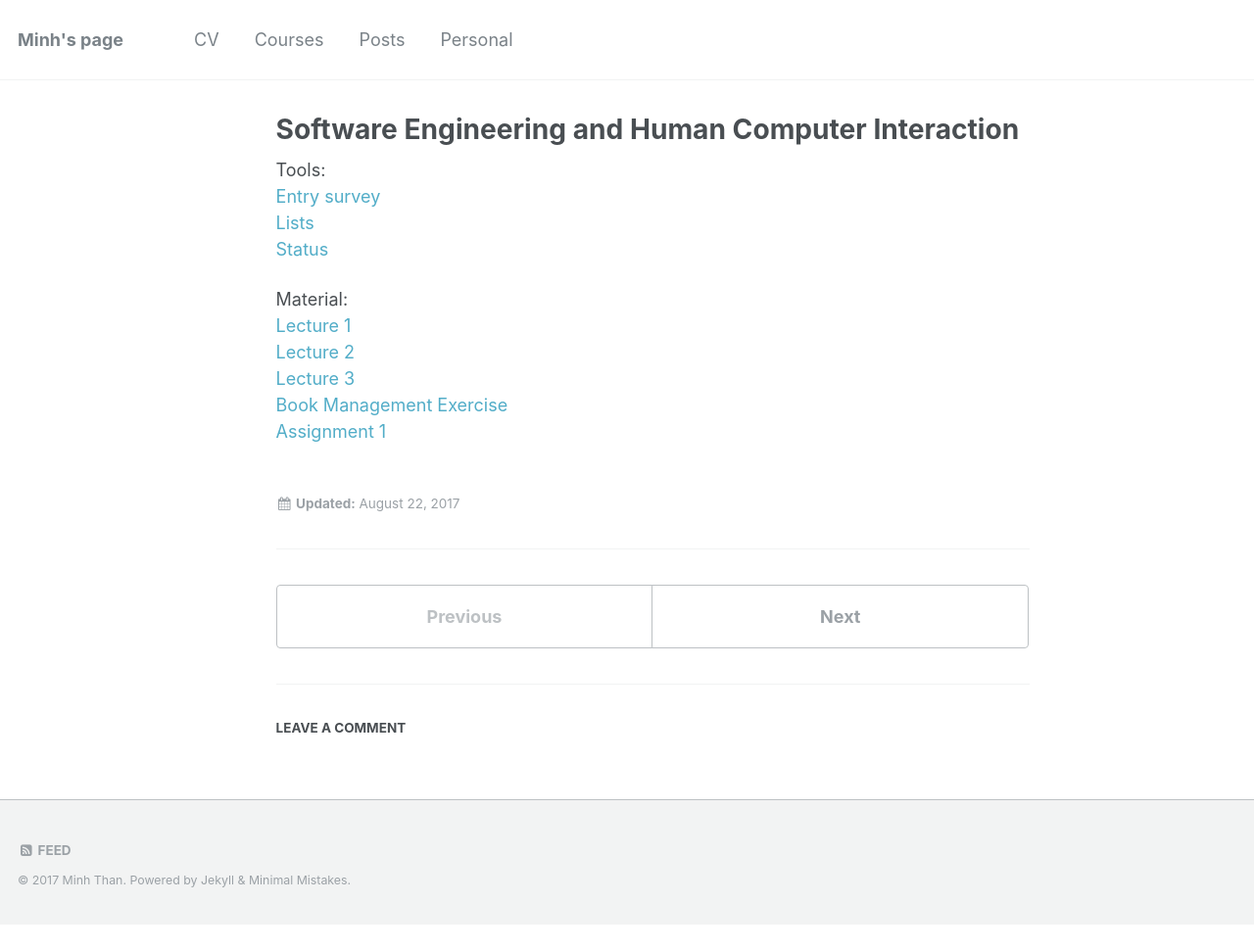
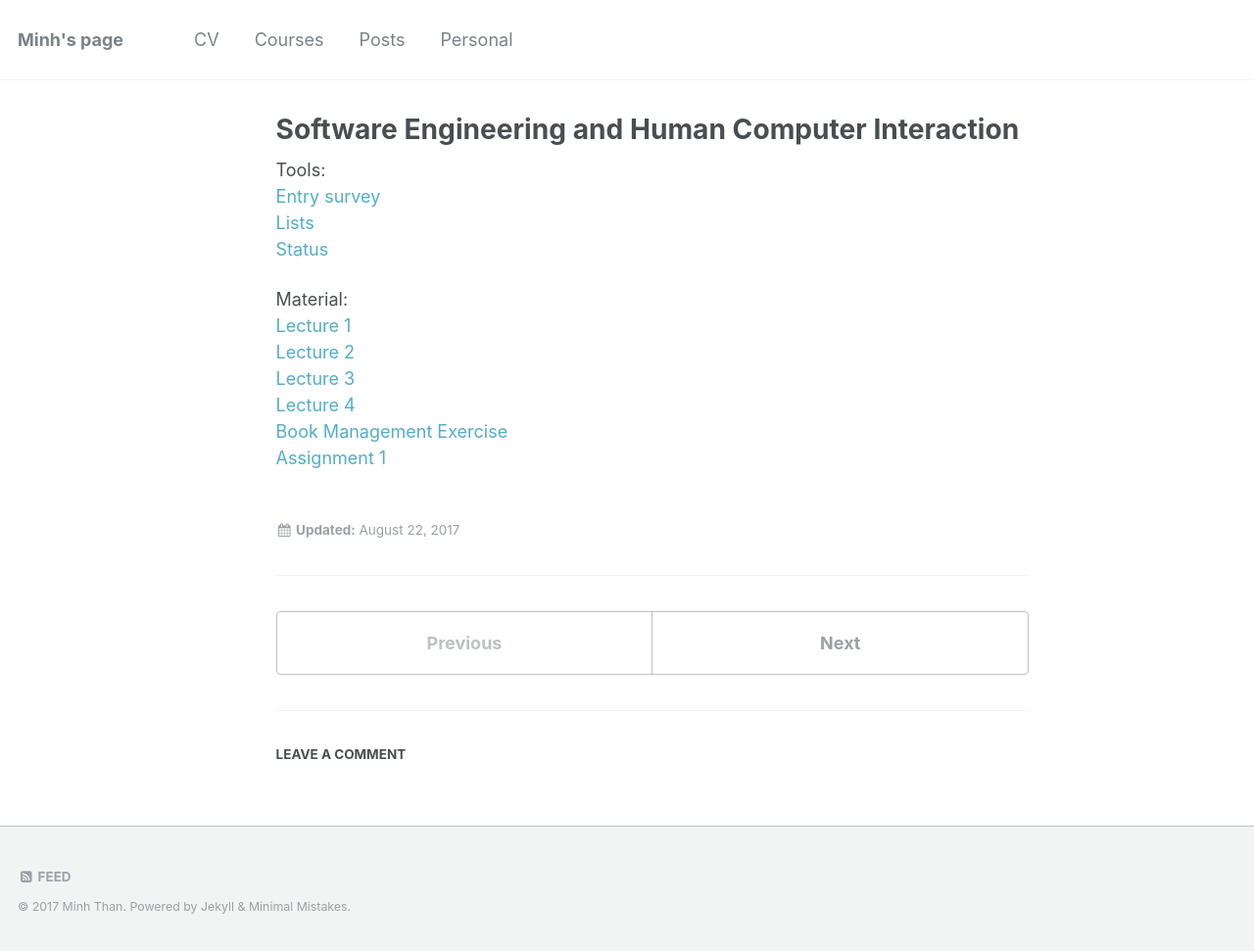
Before and after one commit to thanqminh/thanqminh.github.io, a Jekyll site: the page built from _courses/sehci.md, in a window 1280 px wide. Shown: the whole page at 98% size. Built offline with Jekyll 4.4.1, drawn with Linux system fonts in a browser that asks for light colours; comment, search, counter and statistics services are not loaded; before the commit the page ends 944 px from its top, so only the background shows below that.

Commit message:
add lecture4

```diff
--- a/_courses/sehci.md
+++ b/_courses/sehci.md
@@ -13,6 +13,7 @@ Material:
 [Lecture 1][lecture1]
 [Lecture 2][lecture2]
 [Lecture 3][lecture3]
+[Lecture 4][lecture4]
 [Book Management Exercise][exercise1]
 [Assignment 1][assignment1]
 
```
Also changed, not shown: other parts of _courses/sehci.md (+1 -0 lines), 1 other file.
